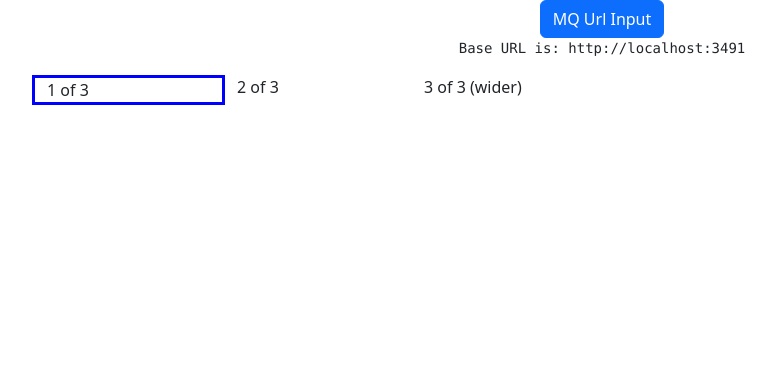
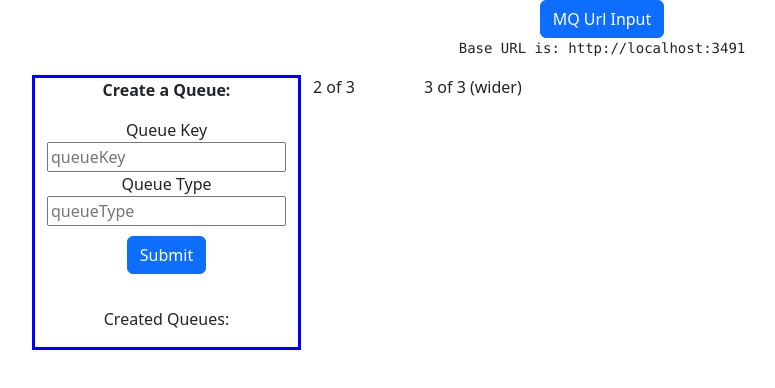
Before and after one commit to Mohamad-Kamar/sse-mq-example, a React (Create React App) app: page / in a window 1280 px wide. Shown: the top 388 px of the page, without its empty margins (38-813 px from the left). Built offline with nearby package versions, Linux system fonts and the light colour scheme.

Commit message:
feat: add body component

```diff
--- a/src/App.css
+++ /dev/null
@@ -1,3 +0,0 @@
-pre {
-  text-align: center;
-}
--- a/src/App.js
+++ b/src/App.js
@@ -7,7 +7,7 @@ const App = () => {
   return (
     <>
       <UrlModal targetUrl={targetUrl} setTargetUrl={setTargetUrl} />
-      <Body></Body>
+      <Body targetUrl={targetUrl}></Body>
     </>
   );
 };
--- a/src/Body/index.js
+++ b/src/Body/index.js
@@ -1,12 +1,15 @@
 import Container from "react-bootstrap/Container";
 import Row from "react-bootstrap/Row";
 import Col from "react-bootstrap/Col";
+import { QueueView } from "../QueueView";
 
-export const Body = () => {
+export const Body = ({ targetUrl }) => {
   return (
     <Container>
       <Row>
-        <Col style={{border: '3px solid blue'}}>1 of 3</Col>
+        <Col style={{ border: "3px solid blue" }}>
+          <QueueView targetUrl={targetUrl} />
+        </Col>
         <Col>2 of 3</Col>
         <Col xs={8}>3 of 3 (wider)</Col>
       </Row>
--- /dev/null
+++ b/src/QueueView/index.js
@@ -0,0 +1,68 @@
+import { useState } from "react";
+import Button from "react-bootstrap/Button";
+
+export const QueueView = ({ targetUrl }) => {
+  const [createdQueues, setCreatedQueues] = useState([]);
+  const [errorMessage, setErrorMessage] = useState("");
+  const [queueProps, setQueueProps] = useState({ queueKey: "", queueType: "" });
+  const handleSubmit = () => {
+    fetch(`${targetUrl}/queue`, {
+      method: "POST",
+      headers: {
+        "Content-Type": "application/json",
+        "Access-Control-Allow-Origin": "*",
+      },
+      body: JSON.stringify(queueProps),
+    }).then((res) => {
+      if (res.status !== 201) return setErrorMessage("An error Occurred");
+      setCreatedQueues([...createdQueues, queueProps]);
+      setErrorMessage("");
+    });
+  };
+  return (
+    <div className="d-flex justify-content-center align-items-center flex-column">
+      <p>
+        <strong>Create a Queue:</strong>
+      </p>
+      <label>Queue Key</label>
+      <input
+        placeholder="queueKey"
+        value={queueProps.queueKey}
+        onChange={(e) =>
+          setQueueProps({ ...queueProps, queueKey: e.target.value })
+        }
+      ></input>
+      <label>Queue Type</label>
+      <input
+        placeholder="queueType"
+        value={queueProps.queueType}
+        onChange={(e) =>
+          setQueueProps({ ...queueProps, queueType: e.target.value })
+        }
+      ></input>
+      <Button
+        style={{ marginTop: "10px" }}
+        variant="primary"
+        onClick={handleSubmit}
+      >
+        Submit
+      </Button>
+      <hr />
+      {errorMessage && (
+        <>
+          <p style={{ color: "red" }}>{errorMessage}</p>
+          <hr />
+        </>
+      )}
+
+      <div>
+        <p>Created Queues:</p>
+        {createdQueues.map((queue) => (
+          <p>
+            {queue.queueKey} | {queue.queueType}
+          </p>
+        ))}
+      </div>
+    </div>
+  );
+};
--- a/src/UrlModal/index.js
+++ b/src/UrlModal/index.js
@@ -39,7 +39,9 @@ export const UrlModal = ({ targetUrl, setTargetUrl }) => {
           </Modal.Footer>
         </Modal>
       </div>
-      <pre className="d-flex justify-content-center align-items-center">Base URL is: {targetUrl}</pre>
+      <pre className="d-flex justify-content-center align-items-center">
+        Base URL is: {targetUrl}
+      </pre>
     </>
   );
 };
```
